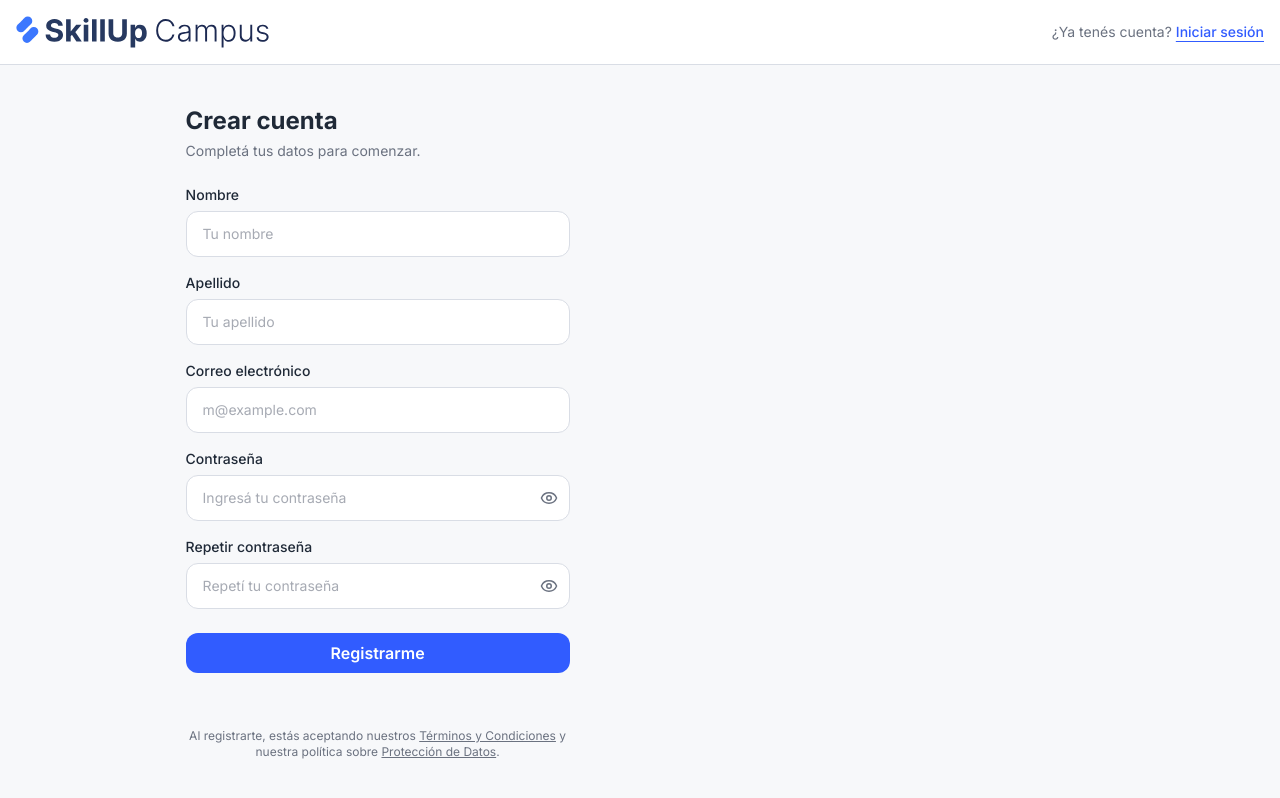
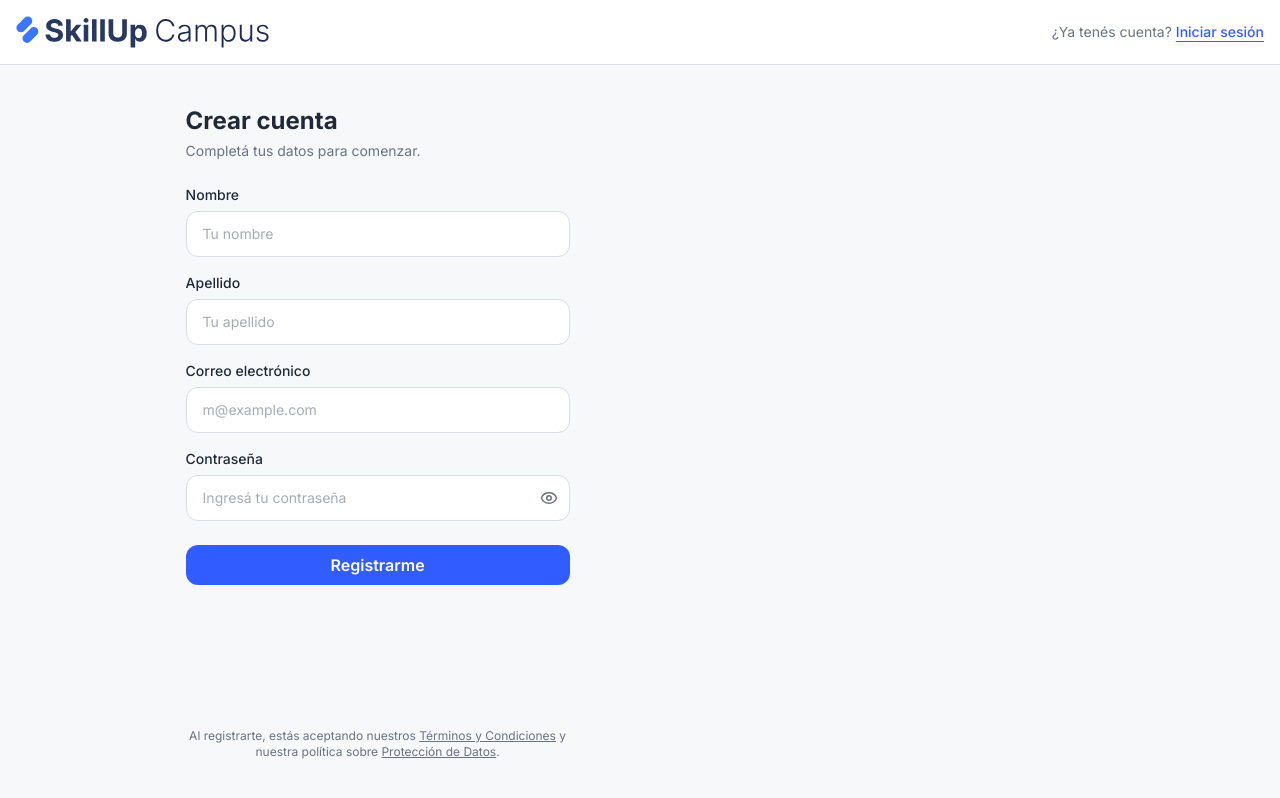
Before and after one commit to Talently-Lab/skillup-workspace, a React (Vite) app in the folder frontend/: page /registro in a window 1280 px wide. Built offline with nearby package versions, Linux system fonts and the light colour scheme; no server answers.

Commit message:
fix(frontend): remove registration password confirmation
Co-authored-by: Copilot <223556219+Copilot@users.noreply.github.com>

```diff
--- a/frontend/src/pages/Register.jsx
+++ b/frontend/src/pages/Register.jsx
@@ -11,7 +11,6 @@ const initialForm = {
   lastName: '',
   email: '',
   password: '',
-  confirmPassword: '',
 }
 
 export default function Register() {
@@ -37,9 +36,12 @@ export default function Register() {
 
     setLoading(true)
     try {
-      // confirmPassword es solo una validación del front: no se envía
-      const { _confirmPassword, ...data } = form
-      await register(data)
+      await register({
+        firstName: form.firstName,
+        lastName: form.lastName,
+        email: form.email,
+        password: form.password,
+      })
       navigate('/login', { replace: true, state: { registered: true } })
     } catch (error) {
       setServerError(getAuthErrorMessage(error))
@@ -97,16 +99,6 @@ export default function Register() {
           onChange={handleChange}
           error={errors.password}
         />
-        <Input
-          label="Repetir contraseña"
-          name="confirmPassword"
-          type="password"
-          autoComplete="new-password"
-          placeholder="Repetí tu contraseña"
-          value={form.confirmPassword}
-          onChange={handleChange}
-          error={errors.confirmPassword}
-        />
 
         {serverError && (
           <p role="alert" className="rounded-xl bg-danger/10 px-4 py-3 text-sm text-danger">
--- a/frontend/src/utils/validators.js
+++ b/frontend/src/utils/validators.js
@@ -19,7 +19,6 @@ export function validateRegister({
   lastName,
   email,
   password,
-  confirmPassword,
 }) {
   const errors = {}
 
@@ -35,11 +34,5 @@ export function validateRegister({
     errors.password = 'La contraseña debe tener mínimo 8 caracteres'
   }
 
-  if (!confirmPassword) {
-    errors.confirmPassword = 'Repetí tu contraseña'
-  } else if (password !== confirmPassword) {
-    errors.confirmPassword = 'Las contraseñas no coinciden'
-  }
-
   return errors
 }
```
